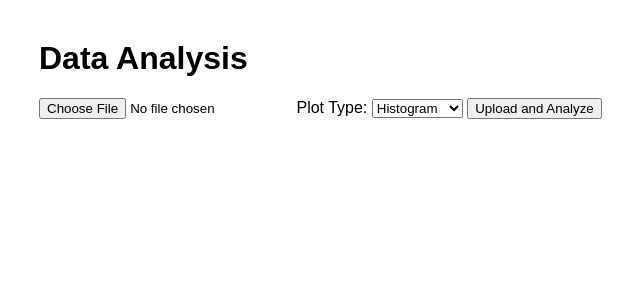
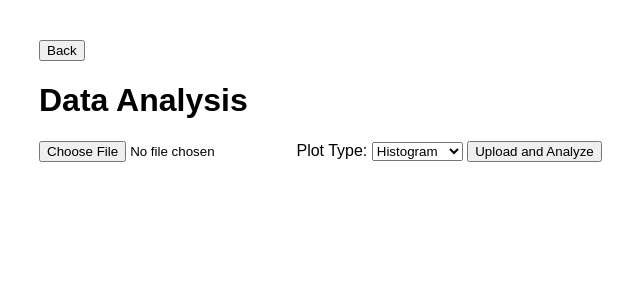
Before and after one commit to sushiselite/datavizualizer, a Flask app: page /data-analysis in a window 1280 px wide. Shown: the top 300 px of the page, without its empty margins (1-641 px from the left). Run offline with Flask 2, Linux system fonts and the light colour scheme.

Commit message:
added back button to pages

```diff
--- a/templates/data_analysis.html
+++ b/templates/data_analysis.html
@@ -14,6 +14,8 @@
     </style>
 </head>
 <body>
+    <button onclick="window.history.back();">Back</button>
+
     <h1>Data Analysis</h1>
 
     <!-- Display flash messages -->
@@ -47,6 +49,9 @@
     <p id="loading-message">Uploading and analyzing data, please wait...</p>
 
     {% if plots %}
+        <div>
+            <button onclick="window.history.back();">Back</button>
+        </div>
         {% for plot in plots %}
             <div>
                 {{ plot|safe }}
--- a/templates/data_cleaning.html
+++ b/templates/data_cleaning.html
@@ -6,6 +6,8 @@
 </head>
 <body>
     <h1>Data Cleaning Options</h1>
+
+    <button onclick="window.history.back();">Back</button>
 
     <!-- The form for data cleaning options -->
     <form action="{{ url_for('data_cleaning') }}" method="post" enctype="multipart/form-data">
@@ -34,9 +36,9 @@
     <!-- The table for cleaned data -->
     {% if cleaned_data %}
         <h3>Cleaned Data:</h3>
+        {{ download_link|safe }}
+        <br>
         {{ cleaned_data|safe }}
-        <br>
-        {{ download_link|safe }}
     {% endif %}
 
     <!-- Display error message if any -->
```
